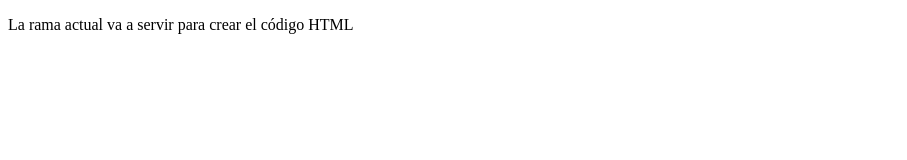
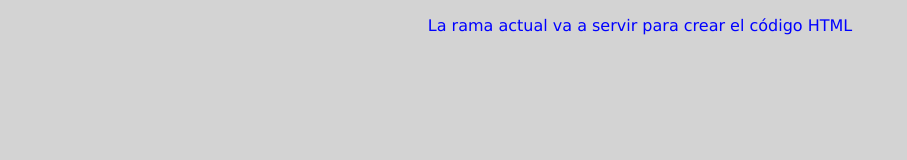
Before and after one commit to MKCOMT/ejercicioCV3, a plain HTML site: page index.html in a window 1280 px wide. Shown: the whole page, without its empty margins (0-907 px from the left). Drawn offline with Linux system fonts and the light colour scheme.

Commit message:
Inicio CSS

```diff
--- /dev/null
+++ b/CSS/estilos.css
@@ -0,0 +1,4 @@
+body{background-color: lightgray;
+font-family: Verdana;
+color: blue;
+text-align: center;}
--- a/index.html
+++ b/index.html
@@ -5,6 +5,7 @@
     <meta http-equiv="X-UA-Compatible" content="IE=edge">
     <meta name="viewport" content="width=device-width, initial-scale=1.0">
     <title>Ejercicio con ramas</title>
+    <link rel="stylesheet" href="CSS/estilos.css">
 </head>
 <body>
     <p>La rama actual va a servir para crear el código HTML</p>
```
